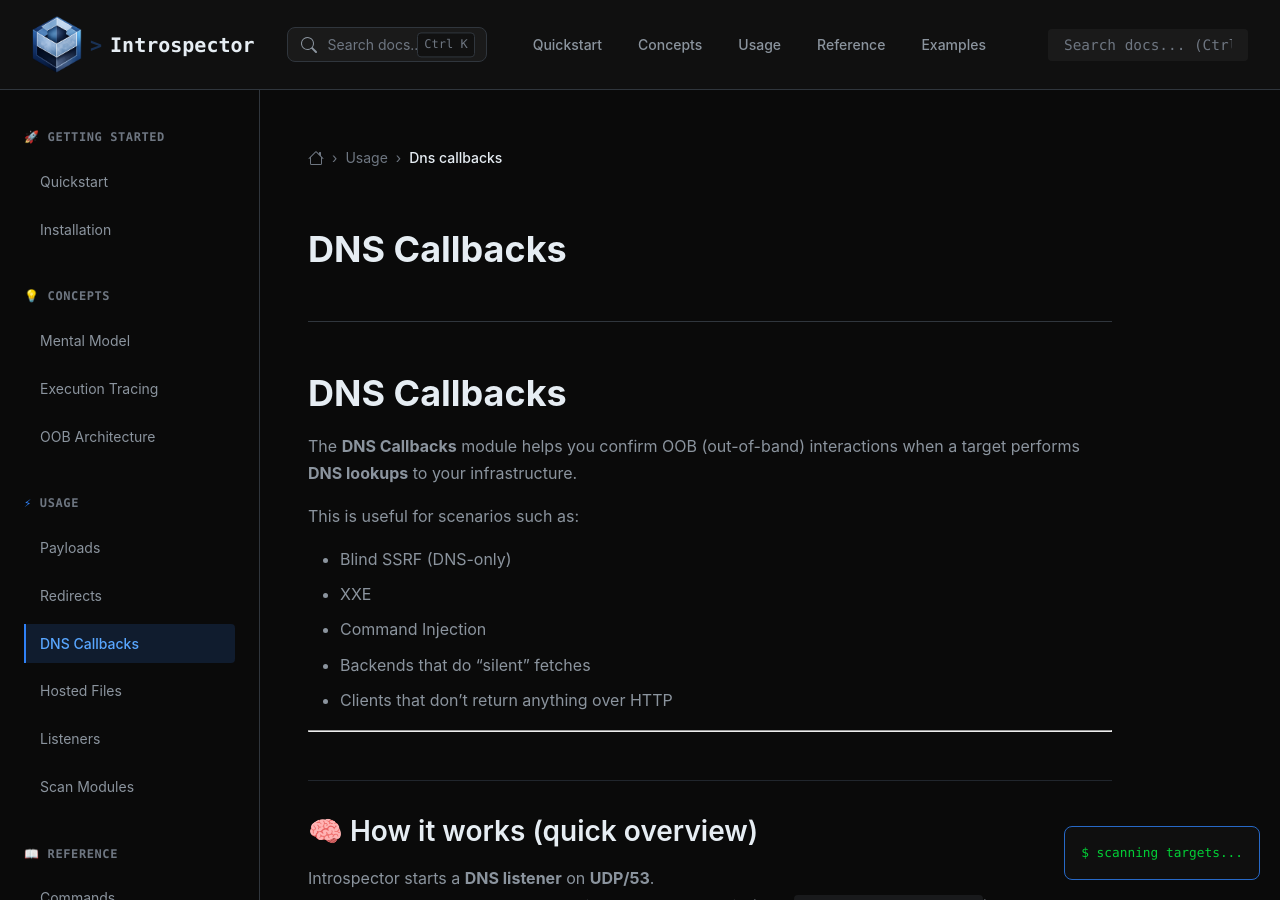
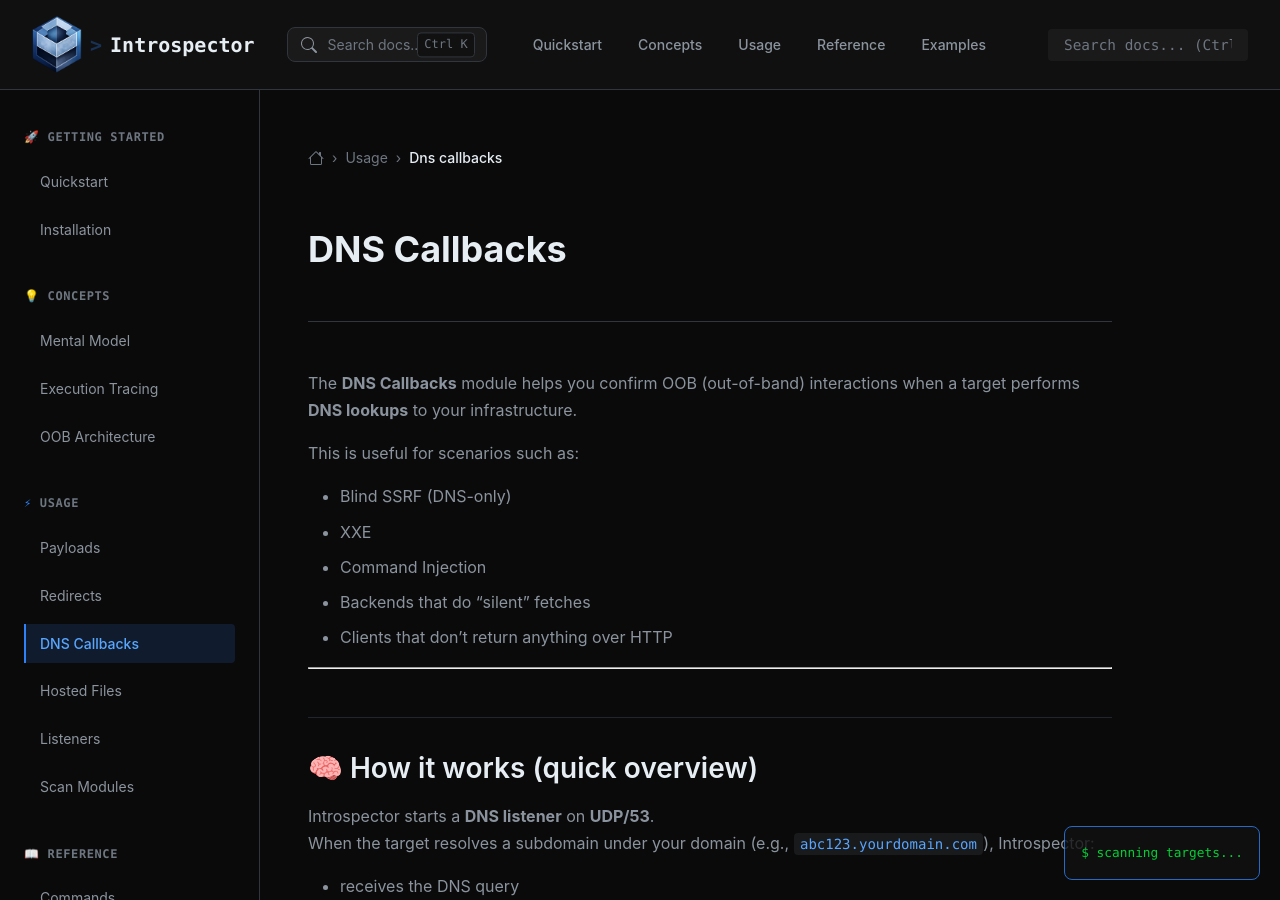
Before and after one commit to Dedal0/Introspector-Docs, a Jekyll site: the page built from usage/dns-callbacks.md, in a window 1280 px wide and 900 px high. Built offline with Jekyll 4.4.1, drawn with Linux system fonts in a browser that asks for light colours.

Commit message:
Update dns-callbacks.md

```diff
--- a/usage/dns-callbacks.md
+++ b/usage/dns-callbacks.md
@@ -3,7 +3,6 @@ layout: page
 title: DNS Callbacks
 ---
 
-# DNS Callbacks
 
 The **DNS Callbacks** module helps you confirm OOB (out-of-band) interactions when a target performs **DNS lookups** to your infrastructure.
 
```
